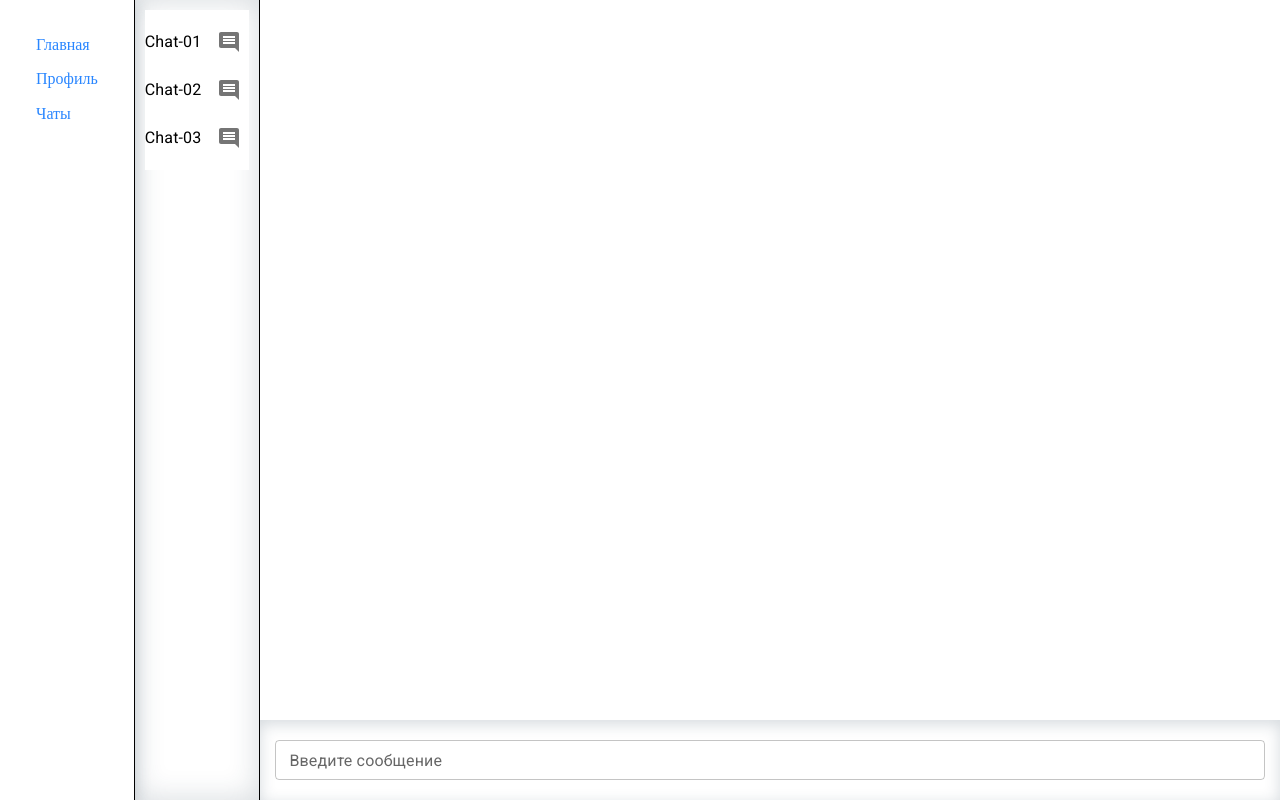
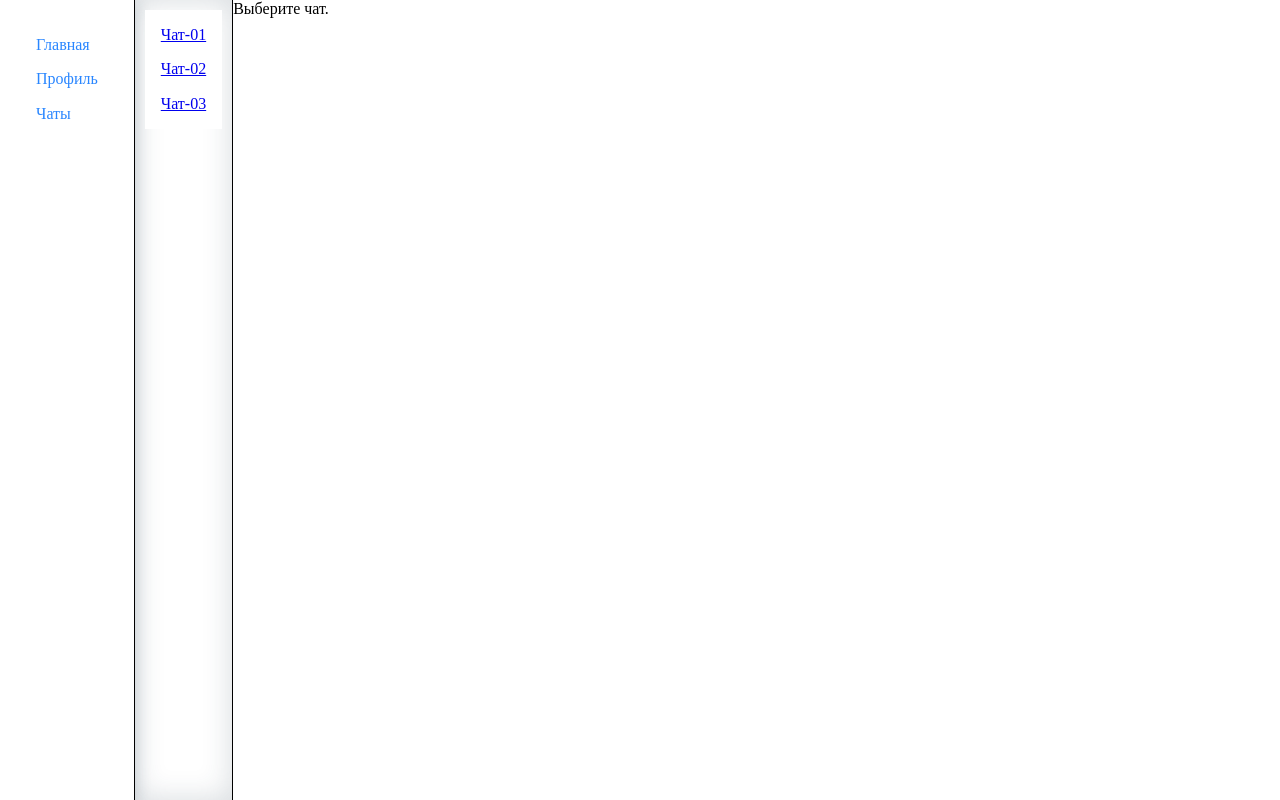
Before and after one commit to dasdias/react-gb-10-2022, a React (Create React App) app: page /chats in a window 1280 px wide. Built offline with nearby package versions, Linux system fonts and the light colour scheme.

Commit message:
lesson-04

```diff
--- a/src/App.js
+++ b/src/App.js
@@ -11,29 +11,29 @@ export function App() {
     text: "",
     author: "",
   });
-	const [messageList, setMessageList] = useState([]);
+  // const [messageList, setMessageList] = useState([]);
   // const [chatList, setChatList] = useState([
   //   { id: "chat01", name: "Chat-01" },
   //   { id: "chat02", name: "Chat-02" },
   //   { id: "chat02", name: "Chat-03" },
   // ]);
 
-	const robotMsg = "Мы получили ваше сообщение и скоро свяжемся с вами.";
+  // const robotMsg = "Мы получили ваше сообщение и скоро свяжемся с вами.";
 
 
-	useEffect(() => {
-		let timerId;
-		if (messageList.length > 0 && messageList[messageList.length - 1].author !== 'robot') {
-			timerId = setTimeout(() => {
-				setMessageList((prev) => [...prev, { text: robotMsg, author: 'robot' }])
-			}, 1500)
-		}
+  // useEffect(() => {
+  //   let timerId;
+  //   if (messageList.length > 0 && messageList[messageList.length - 1].author !== 'robot') {
+  //     timerId = setTimeout(() => {
+  //       setMessageList((prev) => [...prev, { text: robotMsg, author: 'robot' }])
+  //     }, 1500)
+  //   }
 
-		return (() => {
-			clearTimeout(timerId);
-		})
+  //   return (() => {
+  //     clearTimeout(timerId);
+  //   })
 
-	}, [messageList])
+  // }, [messageList])
   return (
     <BrowserRouter>
       <div className="app">
@@ -41,19 +41,20 @@ export function App() {
         <div className="body">
           <Routes>
             <Route path="/" element={<MainPage></MainPage>} />
-						<Route path="/chats"
+            <Route path="/chats/*"
               element={
                 <PageChats
-									messages={messageList}
+                  // messages={messageList}
                   // chatList={chatList}
                   // setChatList={setChatList}
                   dataInput={inputMsg}
                   setInputMsg={setInputMsg}
-									setMessage={setMessageList} />
+                  // setMessage={setMessageList}
+                  />
               }
             />
-						<Route path="/profile" element={<Profile />} />
-						<Route path="*" element={<div> <h2 style={{ "textAlign": "center" }}>404 Page</h2></div>} />
+            <Route path="/profile" element={<Profile/>} />
+            <Route path="*" element={<div> <h2 style={{"textAlign": "center"}}>404 Page</h2></div>} />
           </Routes>
         </div>
       </div>
--- a/src/components/chatList/chatList.jsx
+++ b/src/components/chatList/chatList.jsx
@@ -1,32 +1,26 @@
-import { IconButton, List, ListItem, ListItemText } from "@mui/material";
+import { List, ListItem } from "@mui/material";
 import style from "./chatlist.module.css";
-import CommentIcon from '@mui/icons-material/Comment';
+// import CommentIcon from '@mui/icons-material/Comment';
 import { useState } from "react";
+import { NavLink } from "react-router-dom";
 
 
 
 export const ChatList = () => {
+
 	const [chatList, setChatList] = useState([
-		{ id: "chat01", name: "Chat-01" },
-		{ id: "chat02", name: "Chat-02" },
-		{ id: "chat02", name: "Chat-03" },
+		{ id: "chat01", name: "Чат-01" },
+		{ id: "chat02", name: "Чат-02" },
+		{ id: "chat03", name: "Чат-03" },
 	]);
 
 	return (
 
 		<div className={[style.chatlist, style.chatlist_shadow].join(' ')}>
 			<List sx={{ width: '100%', maxWidth: 360, bgcolor: 'background.paper' }}>
-				{chatList.map((ListElem, i) => (
-					<ListItem
-						key={i}
-						disableGutters
-						secondaryAction={
-							<IconButton aria-label="comment">
-								<CommentIcon />
-							</IconButton>
-						}
-					>
-						<ListItemText primary={`${ListElem.name}`} />
+				{chatList.map((listElem, i) => (
+          <ListItem key={i}>
+            <NavLink to={`${listElem.id}`}>{`${listElem.name}`}</NavLink>
 					</ListItem>
 				))}
 			</List>
--- a/src/components/form/form.jsx
+++ b/src/components/form/form.jsx
@@ -4,7 +4,7 @@ import style from "./form.module.css";
 import SendIcon from '@mui/icons-material/Send';
 
 export const Form = ({ dataInput, setInputMsg, setMessage }) => {
-  const { text, author } = dataInput;
+  const { text } = dataInput;
   const submitForm = (e) => {
     e.preventDefault();
 
--- a/src/components/messageList/messageList.jsx
+++ b/src/components/messageList/messageList.jsx
@@ -1,10 +1,18 @@
+import { useEffect, useState } from 'react';
+import { useParams } from 'react-router-dom';
 import style from './messageList.module.css'
 export const MessageList = ({ messages }) => {
-	let lastMsg = messages[messages?.length - 1];
+
+
+
+  let lastMsg = messages[messages?.length - 1];
+
+  const { chatId } = useParams();
+
 
 	return (
 		<div className={style.messagelist}>
-			{messages.map((message, i) => <div className={`${style.msg} ${message.author === 'robot' ? style.msg_bot : ""}`} key={i}><span>{message.text}; автор: {message.author}</span></div>)}
+      {messages.map((message, i) => <div className={`${style.msg} ${message.author === 'robot' ? style.msg_bot : ""}`} key={i}><span>{message.text}; автор: {message.author}</span></div>)}
 		</div >
 	)
 }
--- a/src/components/pageChats/pageChats.jsx
+++ b/src/components/pageChats/pageChats.jsx
@@ -1,17 +1,41 @@
+import { useEffect, useState } from "react"
+import { Route, Routes } from "react-router-dom"
 import { ChatList } from "../chatList"
 import { Form } from "../form"
 import { MessageList } from "../messageList"
 import style from './pageChats.module.css'
 
-export const PageChats = ({ chatList, setChatList, messages, dataInput, setInputMsg, setMessage }) => {
+export const PageChats = ({ messages, dataInput, setInputMsg}) => {
+
+  const robotMsg = "Мы получили ваше сообщение и скоро свяжемся с вами.";
+
+  const [messageList, setMessageList] = useState([]);
+
+  useEffect(() => {
+    let timerId;
+    if (messageList.length > 0 && messageList[messageList.length - 1].author !== 'robot') {
+      timerId = setTimeout(() => {
+        setMessageList((prev) => [...prev, { text: robotMsg, author: 'robot' }])
+      }, 1500)
+    }
+
+    return (() => {
+      clearTimeout(timerId);
+    })
+
+  }, [messageList])
+
   return <div className={style.pageChats}>
-    <ChatList
-    chatList={chatList}
-    setChatList={setChatList}
-    />
+    <ChatList/>
     <div className={style.pageBody}>
-      <MessageList messages={messages} />
-      <Form dataInput={dataInput} setInputMsg={setInputMsg} setMessage={setMessage} />
+      <Routes>
+        <Route path="/" element={<div>Выберите чат.</div>} />
+        <Route path=":chatId" element={<>
+          <MessageList messages={messageList} />
+          <Form dataInput={dataInput} setInputMsg={setInputMsg} setMessage={setMessageList} />
+        </>
+        } />
+      </Routes>
     </div>
   </div>
 }
```
Lines whose indentation alone changed are shown as unchanged.
